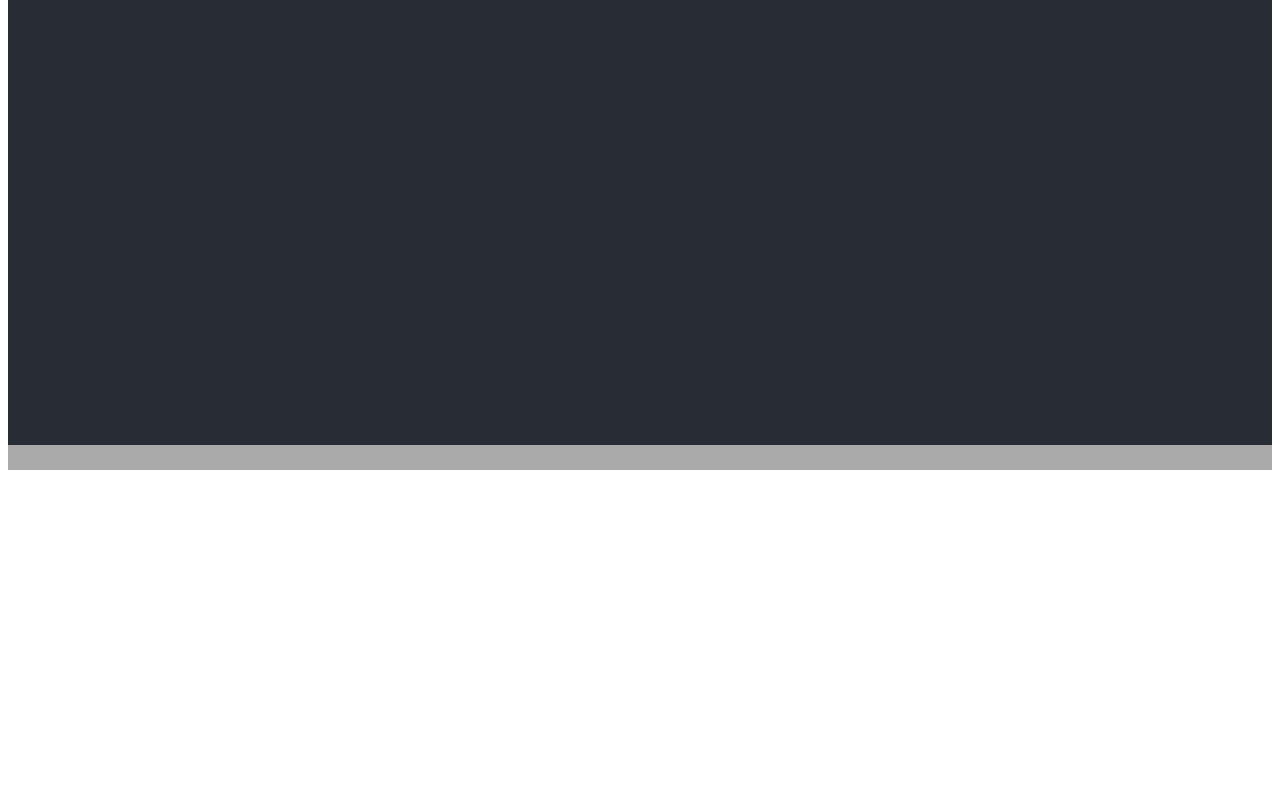
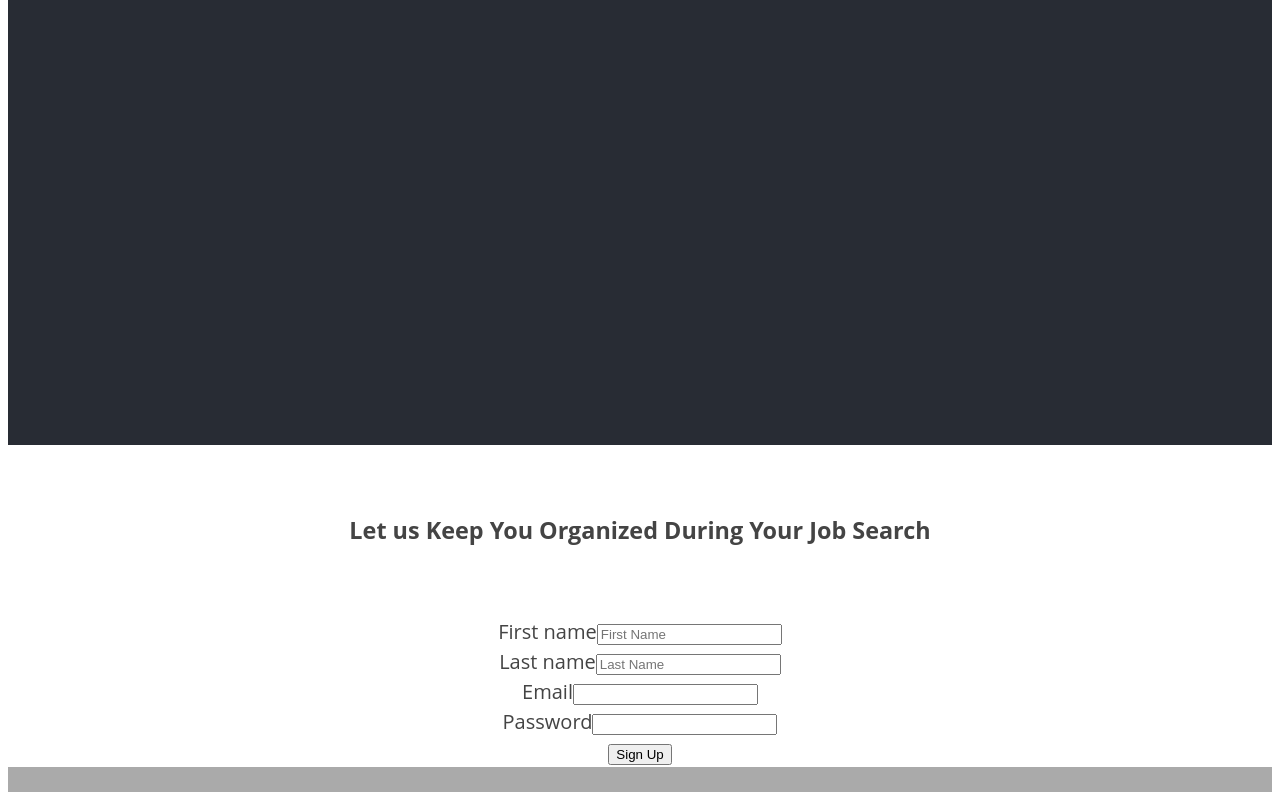
Before and after one commit to A1Arman/Trackster, a React (Create React App) app: page /signup in a window 1280 px wide. Shown: the part 363-1163 px from the top of the page. Before the commit the page ends 841 px from the top, so only its background shows below. Built offline with nearby package versions, Linux system fonts and the light colour scheme.

Commit message:
Added Signup Page and hooked up functionality

```diff
--- a/src/App.js
+++ b/src/App.js
@@ -4,22 +4,79 @@ import LandingPage from './components/LandingPage/LandingPage';
 import LandingPageNav from './components/LandingPageNav/LandingPageNav';
 import LeadGenPage from './components/LeadGenPage/LeadGenPage';
 import AppNav from './components/AppNav/AppNav';
+import SignupPage from './components/SignupPage/SignupPage';
 import './App.css';
 
+class App extends Component {
+  constructor(props) {
+    super(props);
+    this.state = {
+      leads: [],
+      introCall: null,
+      user: {}
+    }
+  }
 
-class App extends Component {
+  leadGenSubmit = e => {
+    e.preventDefault();
+    const lead = {
+      dateApplied: e.target.date_applied.value,
+      companyName: e.target.company_name.value,
+      positionTitle: e.target.position.value,
+      jobDescription: e.target.job_description_link.value,
+      techUsed: e.target.tech.value,
+      introCall: this.state.introCall
+    }
+    this.addLead(lead);
+    this.clearForm();
+    console.log(this.state.leads)
+  }
+
+  handleSignup = e => {
+    e.preventDefault();
+    const user = {
+      first_name: e.target.first_name.value,
+      last_name: e.target.last_name.value,
+      email: e.target.email.value,
+      password: e.target.password.value
+    }
+    this.setState({
+      user
+    })
+    document.getElementById('signup-form').reset();
+  }
+
+  addLead = lead => {
+    this.setState({
+      leads: [lead, ...this.state.leads]
+    })
+  }
+
+  clearForm = () => {
+    const form = document.getElementById('leadgen-form');
+    form.reset();
+  }
+
+  handleCall = (e) => {
+    this.setState({
+      introCall: e.target.value
+    })
+  }
+
   render() {
     return (
       <div className="App">
         <header className="App-header">
           <nav role="navigation">
             <Route exact path='/' component={LandingPageNav} />
+            <Route exact path='/signup' component={LandingPageNav} />
             <Route exact path='/leadgen' component={AppNav} />
           </nav>
         </header>
         <main>
           <Route exact path='/' component={LandingPage} />
-          <Route exact path='/leadgen' component={LeadGenPage} />
+          <Route exact path='/leadgen' render={(props) => <LeadGenPage {...props} leadGenSubmit={(event) => this.leadGenSubmit(event)} handleCall={(event) => this.handleCall(event)}/>}/>
+          <Route exact path='/signup' render={(props) => <SignupPage {...props} handleSignup={(event) => this.handleSignup(event)}/>}/>
         </main>
         <footer>
 
--- a/src/components/LeadGenPage/LeadGenPage.js
+++ b/src/components/LeadGenPage/LeadGenPage.js
@@ -1,45 +1,46 @@
 import React from 'react';
 
-function LeadGenPage() {
+
+function LeadGenPage(props) {
     return (
         <>
             <header role="banner">
                 <h1>Overview</h1>
             </header>
             <section>
-                <form class='signup-form'>
+                <form id='leadgen-form' onSubmit={props.leadGenSubmit}>
                     <div>
-                    <label for="date-applied">Date Applied</label>
-                    <input type="date" name='date-applied' id='date-applied' />
+                    <label htmlFor="date_applied">Date Applied</label>
+                    <input type="date" name='date_applied' id='date_applied' required/>
                     </div>
                     <div>
-                    <label for="company-name">Company Name</label>
-                    <input type="text" name='company-name' id='company-name' placeholder='Company Name' />
+                    <label htmlFor="company_name">Company Name</label>
+                    <input type="text" name='company_name' id='company_name' placeholder='Company Name' required/>
                     </div>
                     <div>
-                    <label for="position">Position Title</label>
-                    <input type="text" name='position' id='position' />
+                    <label htmlFor="position">Position Title</label>
+                    <input type="text" name='position' id='position' required/>
                     </div>
                     <div>
-                    <label for="job-description-link">Job Description Link</label>
-                    <input type="text" name='job-description-link' id='job-description-link' />
+                    <label htmlFor="job_description_link">Job Description Link</label>
+                    <input type="text" name='job_description_link' id='job_description_link' required/>
                     </div>
                     <div>
-                    <label for="tech">Technologies Used</label>
-                    <input type="text" name="tech" id="tech" />
+                    <label htmlFor="tech">Technologies Used</label>
+                    <input type="text" name="tech" id="tech" required />
                     </div>
                     <div>
-                        <label for="intro-call">Intro Call?</label>
+                        <label htmlFor="intro_call">Intro Call?</label>
                         <label>
-                            <input type="radio" value="yes" name="intro-call"/>
+                            <input type="radio" onChange={props.handleCall}  value="yes" name="intro_call"/>
                             Yes
                         </label>
                         <label>
-                            <input type="radio" name="intro-call" checked={true} />
+                            <input type="radio" onChange={props.handleCall} value="no" name="intro_call" />
                             No
                         </label>
                     </div>
-                    <button type='submit'>Sign Up</button>
+                    <button type='submit'>Submit</button>
                 </form>
             </section>
         </>
--- /dev/null
+++ b/src/components/SignupPage/SignupPage.js
@@ -0,0 +1,32 @@
+import React from 'react';
+
+function SignupPage(props) {
+    return (
+        <>
+            <header>
+                <h3>Let us Keep You Organized During Your Job Search</h3>
+            </header>
+            <form id='signup-form' onSubmit={props.handleSignup}>
+                <div>
+                <label htmlFor="first_name">First name</label>
+                <input placeholder='First Name' type="text" name='first_name' id='first_name' />
+                </div>
+                <div>
+                <label htmlFor="last_name">Last name</label>
+                <input type="text" name='last_name' id='last_name' placeholder='Last Name' />
+                </div>
+                <div>
+                <label htmlFor="email">Email</label>
+                <input type="text" name='email' id='email' />
+                </div>
+                <div>
+                <label htmlFor="password">Password</label>
+                <input type="password" name='password' id='password' />
+                </div>
+                <button type='submit'>Sign Up</button>
+            </form>
+        </>
+    )
+};
+
+export default SignupPage;
```
Also changed, not shown: src/components/SignupPage/SignupPage.css (added).
